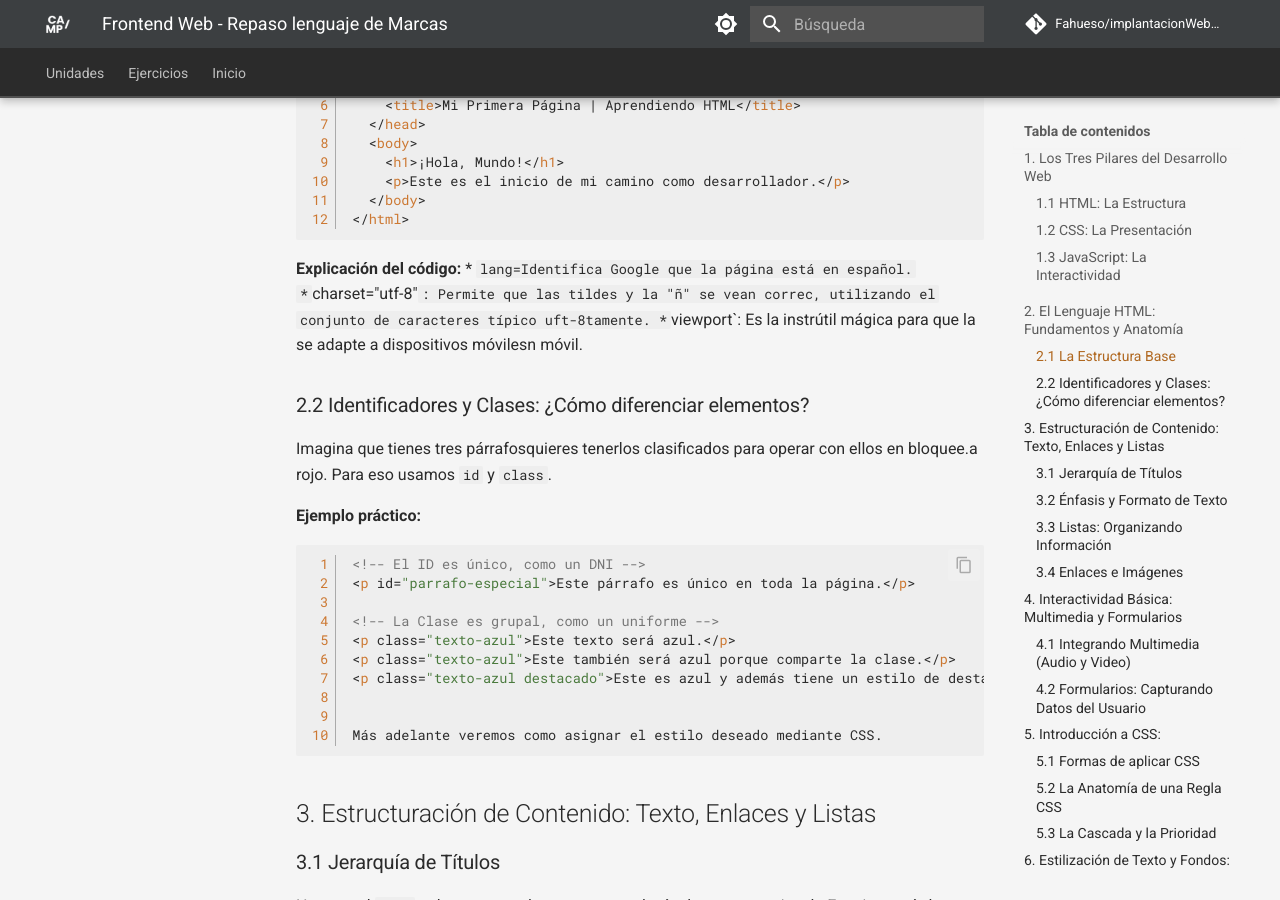
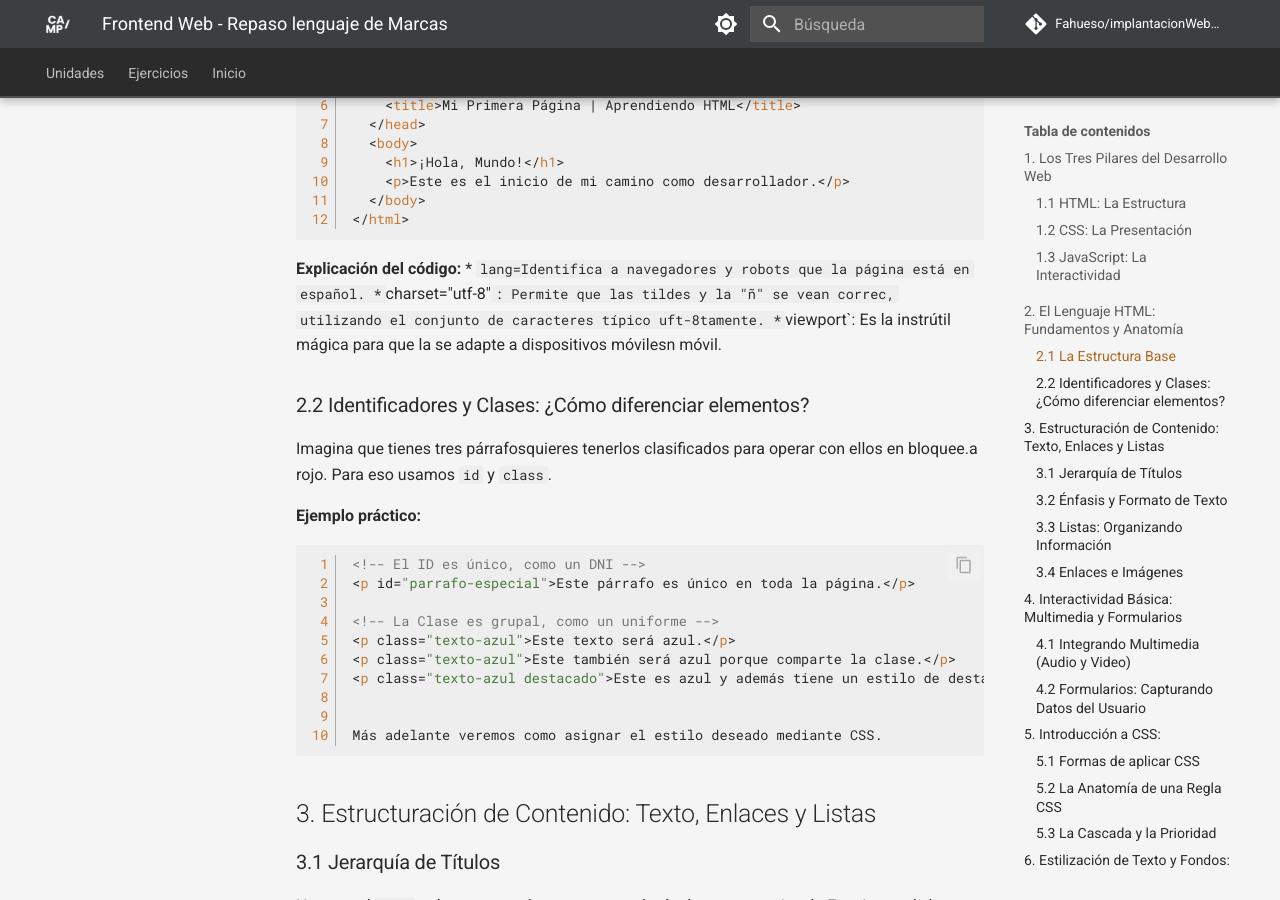
Before and after one commit to Fahueso/implantacionWebASIR, an MkDocs documentation site: the page built from docs/unidades/ud02a.md, in a window 1280 px wide and 900 px high, scrolled down 1395 px. Built offline with MkDocs 1.6.1 and Material for MkDocs 9.7.7, drawn with Linux system fonts in a browser that asks for light colours; comment, search, counter and statistics services are not loaded.

Commit message:
Corregir la explicación del atributo `lang` en la sección de estructura base HTML

````diff
--- a/docs/unidades/ud02a.md
+++ b/docs/unidades/ud02a.md
@@ -61,7 +61,7 @@ Cualquier página profesional comienza así:
 ```
 
 **Explicación del código:**
-*   `lang=Identifica Google que la página está en español.
+*   `lang=Identifica a navegadores y robots que la página está en español.
 *   `charset="utf-8"`: Permite que las tildes y la "ñ" se vean correc, utilizando el conjunto de caracteres típico uft-8tamente.
 *   `viewport`: Es la instrútil mágica para que la se adapte a dispositivos móvilesn móvil.
 
````
